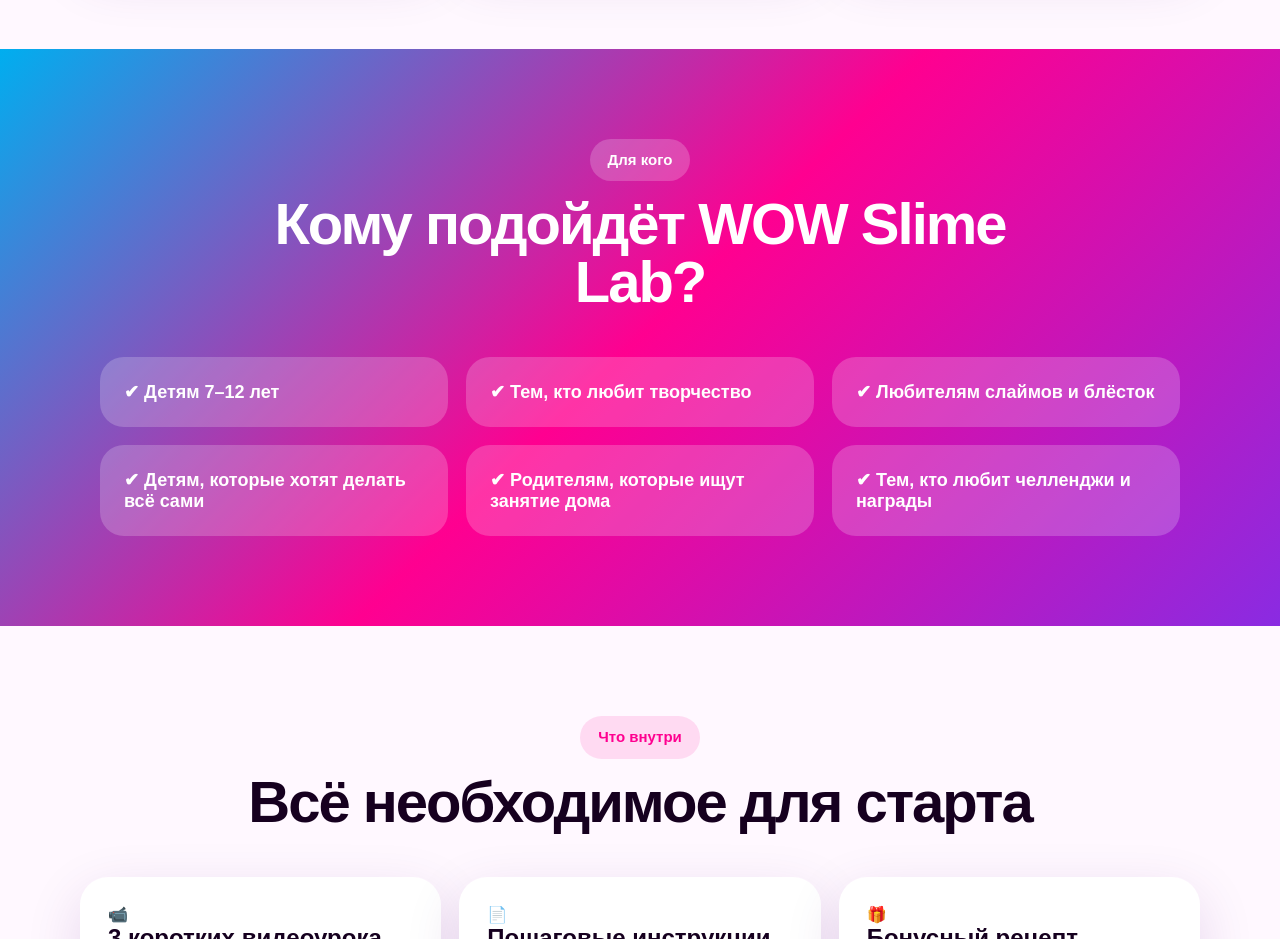
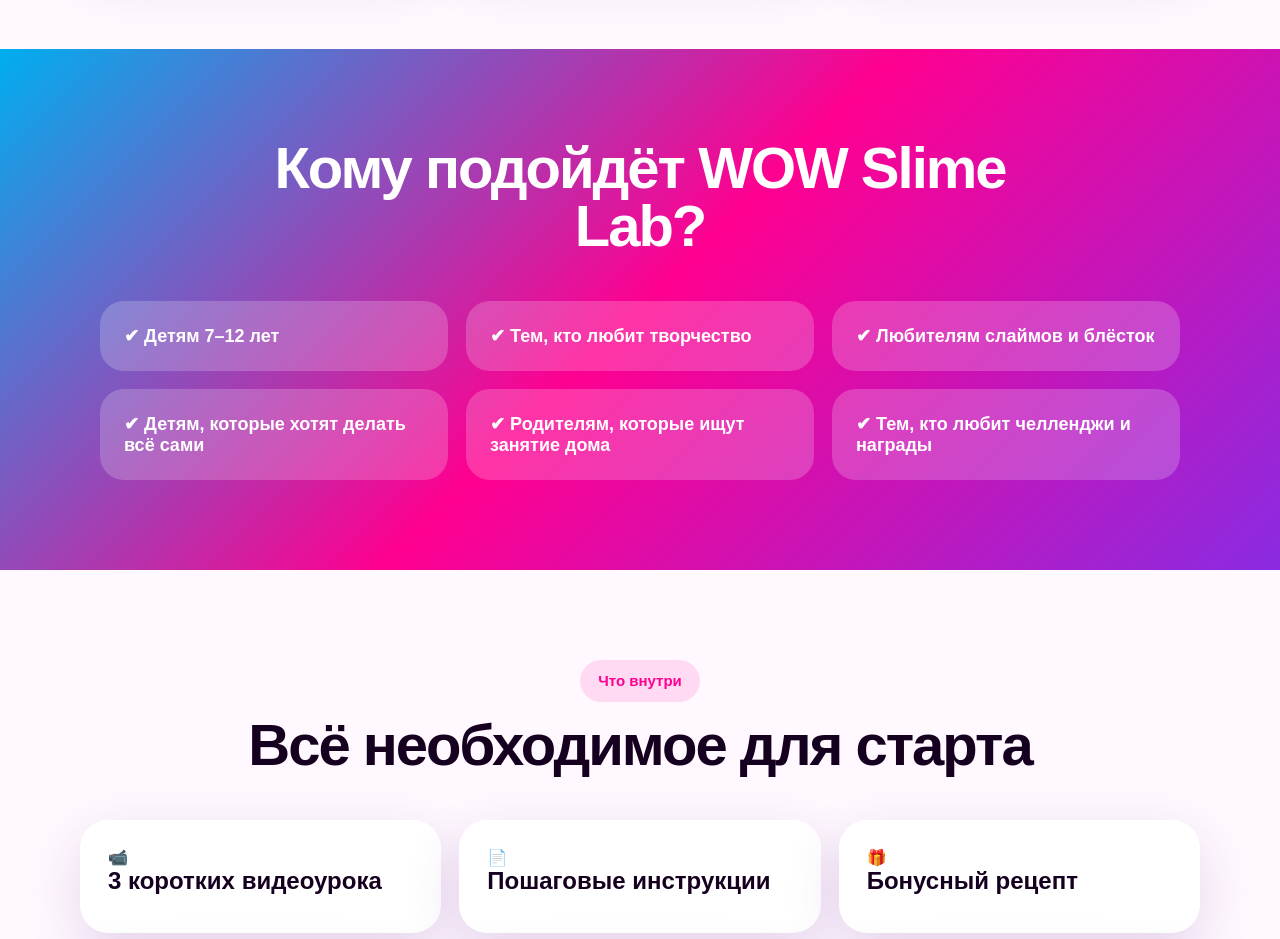
Before and after one commit to vikaslime/wow-slime-lab, a Next.js app: page / in a window 1280 px wide. Shown: the part 1420-2359 px from the top of the page. Built offline with nearby package versions, Linux system fonts and the light colour scheme.

Commit message:
Update page.tsx

```diff
--- a/app/page.tsx
+++ b/app/page.tsx
@@ -74,7 +74,7 @@ export default function Home() {
 
       <section className="section neonSection">
         <div className="sectionHeader">
-          <p className="label">Для кого</p>
+
           <h2>Кому подойдёт WOW Slime Lab?</h2>
         </div>
 
```
